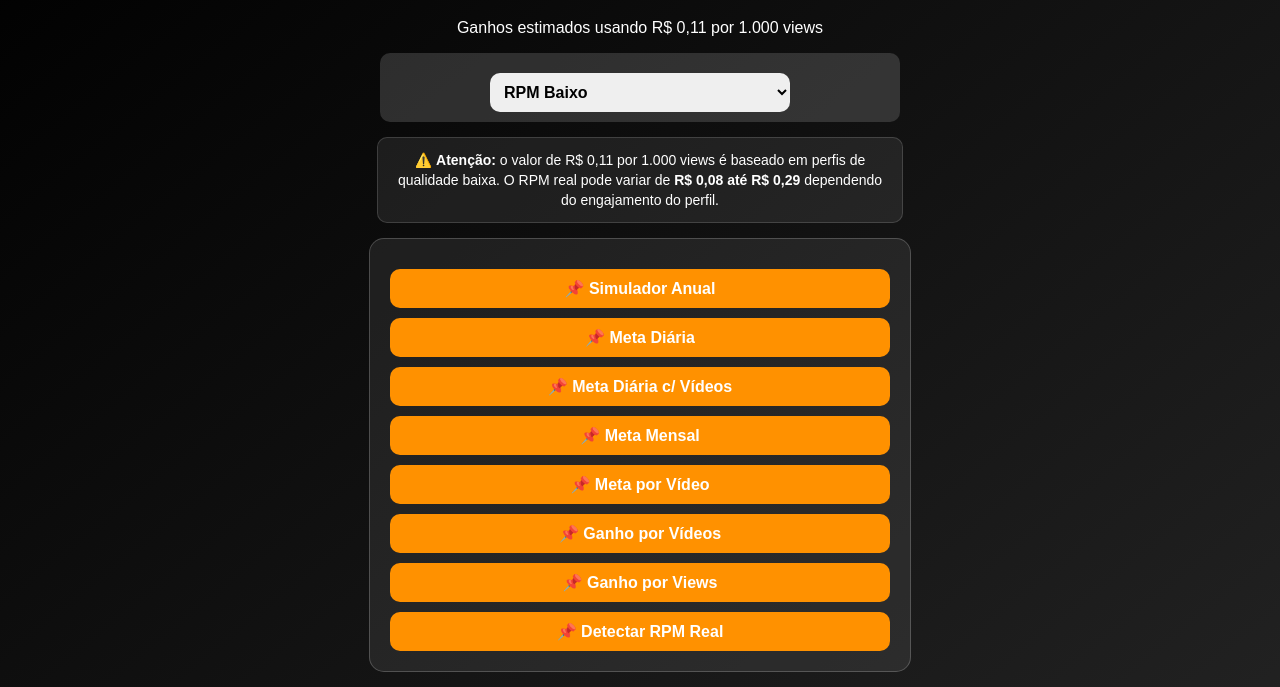
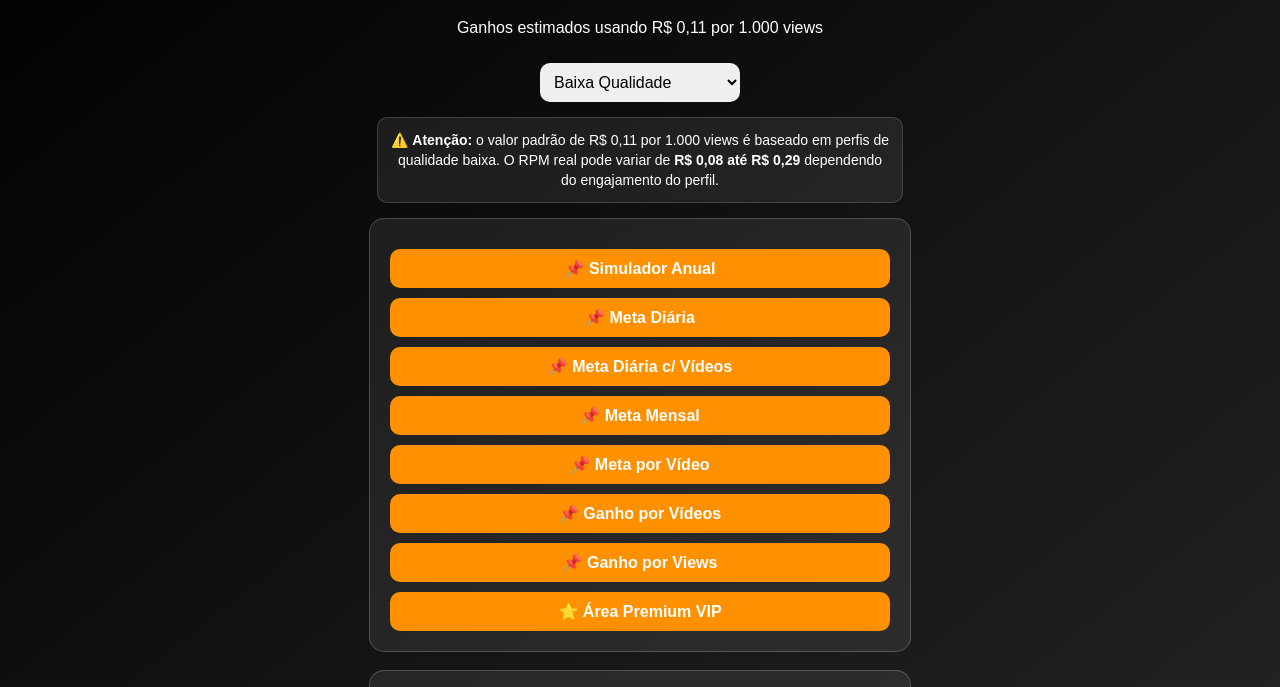
Before and after one commit to cassioseabrabr/calculadora-kwai, a plain HTML site: page index.html in a window 1280 px wide. Shown: the part 90-777 px from the top of the page. Drawn offline with Linux system fonts and the light colour scheme.

Commit message:
Add files via upload

```diff
--- a/index.html
+++ b/index.html
@@ -56,31 +56,28 @@
         .menu button {
             width: 100%;
         }
+        .rpmMiniMenu {
+            display: flex;
+            justify-content: center;
+            margin-top: 10px;
+            gap: 10px;
+        }
+        .rpmMiniMenu select {
+            width: 200px;
+        }
     </style>
 </head>
 <body>
 
-<script>
-if (!localStorage.getItem("kwaiRPM")) {
-    localStorage.setItem("kwaiRPM", 0.11);
-}
-</script>
-
     <h1>💰 Calculadora Kwai CUT</h1>
     <p>Ganhos estimados usando R$ 0,11 por 1.000 views</p>
 
-    <!-- SELETOR DE RPM -->
-    <div style="
-        max-width:500px;
-        margin:10px auto;
-        background:rgba(255,255,255,0.15);
-        padding:10px;
-        border-radius:10px;">
-
-        <select id="qualidade" style="width:60%; font-weight:bold;">
-            <option value="0.095">RPM Baixo</option>
-            <option value="0.175">RPM Médio</option>
-            <option value="0.275">RPM Alto</option>
+    <!-- MINI MENU RPM -->
+    <div class="rpmMiniMenu">
+        <select id="qualidade" onchange="salvarRPM()">
+            <option value="0.095">Baixa Qualidade</option>
+            <option value="0.175">Média Qualidade</option>
+            <option value="0.275">Alta Qualidade</option>
         </select>
     </div>
 
@@ -94,11 +91,11 @@ if (!localStorage.getItem("kwaiRPM")) {
         font-size:14px;
         border:1px solid rgba(255,255,255,0.15);
         line-height:20px;">
-        ⚠️ <b>Atenção:</b> o valor de R$ 0,11 por 1.000 views é baseado em perfis de qualidade baixa.
+        ⚠️ <b>Atenção:</b> o valor padrão de R$ 0,11 por 1.000 views é baseado em perfis de qualidade baixa.
         O RPM real pode variar de <b>R$ 0,08 até R$ 0,29</b> dependendo do engajamento do perfil.
     </div>
 
-    <!-- MENU -->
+    <!-- MENUS -->
     <div class="container menu">
         <button onclick="window.location.href='simulador-anual.html'">📌 Simulador Anual</button>
         <button onclick="window.location.href='simulador-meta-diaria.html'">📌 Meta Diária</button>
@@ -107,11 +104,13 @@ if (!localStorage.getItem("kwaiRPM")) {
         <button onclick="window.location.href='simulador-meta-por-video.html'">📌 Meta por Vídeo</button>
         <button onclick="window.location.href='simulador-por-videos.html'">📌 Ganho por Vídeos</button>
         <button onclick="window.location.href='simulador-por-views.html'">📌 Ganho por Views</button>
-        <button onclick="window.location.href='simulador-rpm-real.html'">📌 Detectar RPM Real</button>
+
+        <!-- 🌟 NOVO BOTÃO PREMIUM -->
+        <button onclick="window.location.href='login.html'">⭐ Área Premium VIP</button>
     </div>
     <br>
 
-    <!-- CALCULADORA PRINCIPAL -->
+    <!-- SIMULADOR PRINCIPAL -->
     <div class="container">
 
         <label>Quantos vídeos você quer calcular?</label><br>
@@ -128,14 +127,13 @@ if (!localStorage.getItem("kwaiRPM")) {
     </div>
 
 <script>
+    function getRPM() {
+        return Number(localStorage.getItem("kwaiRPM")) || 0.11;
+    }
 
-document.getElementById("qualidade").addEventListener("change", function() {
-    let rpmSelecionado = Number(this.value);
-    localStorage.setItem("kwaiRPM", rpmSelecionado);
-});
-
-function getRPM() {
-    return Number(localStorage.getItem("kwaiRPM") || 0.11);
+    function salvarRPM() {
+        let valor = Number(document.getElementById("qualidade").value);
+        localStorage.setItem("kwaiRPM", valor);
     }
 
     function criarCampos() {
@@ -168,11 +166,10 @@ function calcular() {
         document.getElementById("resultado").innerHTML = `
             📌 Total de views: <b>${totalViews}</b><br>
             💵 Ganho estimado: <b>R$ ${ganho.toFixed(2)}</b>
-        <br><br>
-        💡 RPM usado: <b>R$ ${getRPM().toFixed(3)}</b>
         `;
     }
 
+    document.getElementById("qualidade").value = localStorage.getItem("kwaiRPM") || "0.095";
 </script>
 
 </body>
```
Lines whose indentation alone changed are shown as unchanged.
